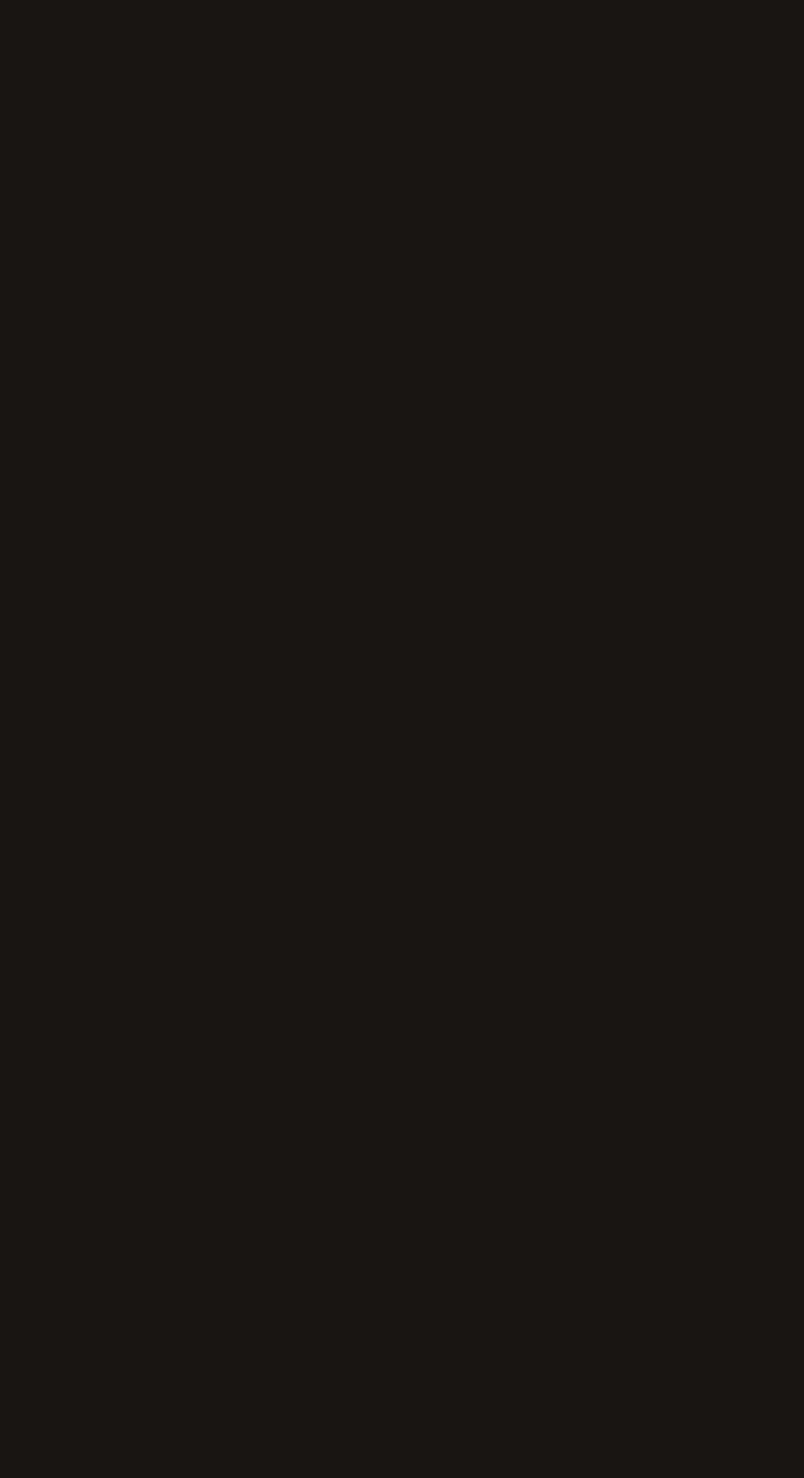
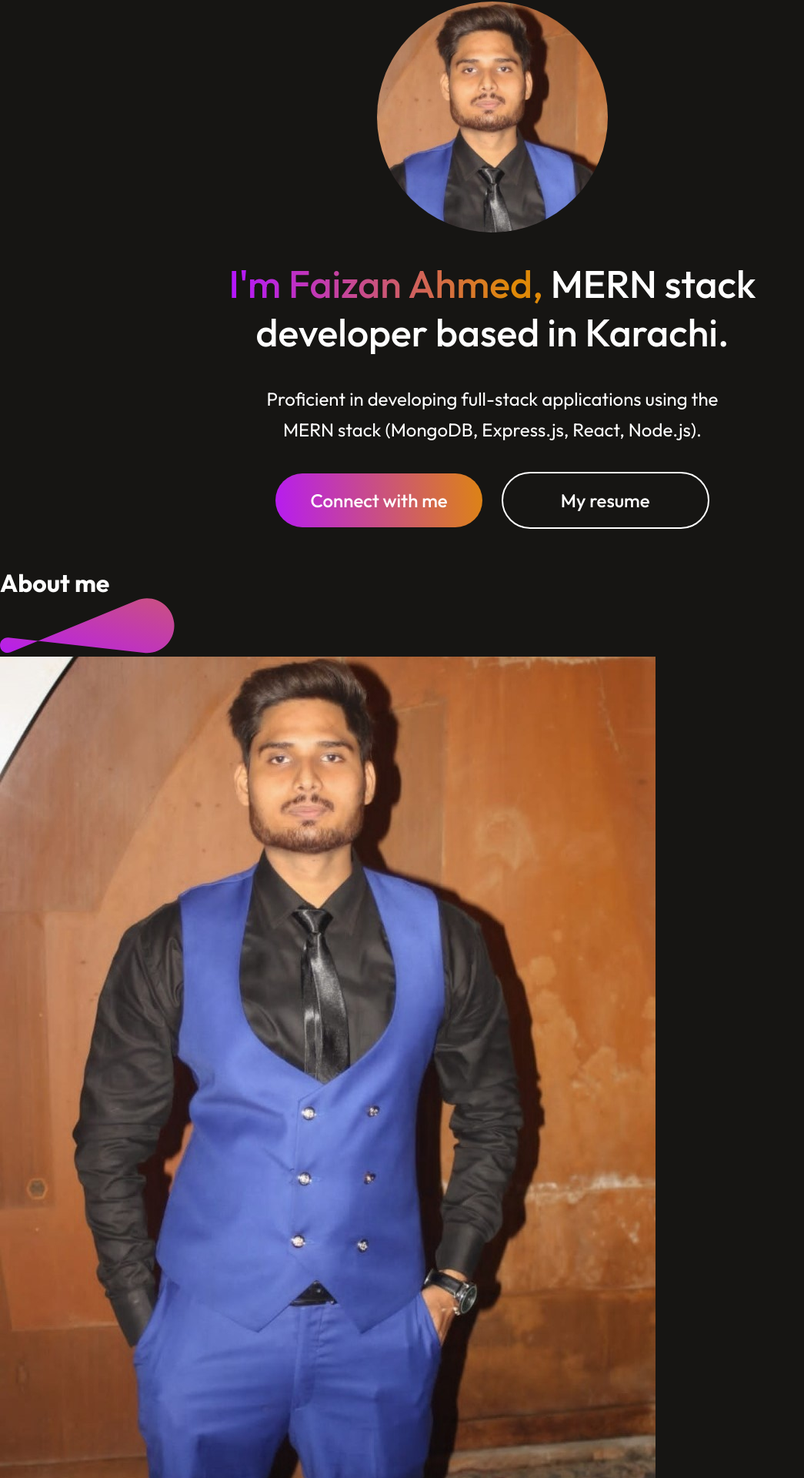
Before and after one commit to Faixan6190/Portfolio, a React (Vite) app: page / in a window 1280 px wide. Shown: the part 203-2123 px from the top of the page at 77% size, without its empty margins (0-1045 px from the left). Before the commit the page ends 820 px from the top, so only its background shows below. Built offline with nearby package versions, Linux system fonts and the light colour scheme.

Commit message:
About section

```diff
--- a/src/App.jsx
+++ b/src/App.jsx
@@ -1,10 +1,12 @@
 import React from "react";
-import { Navbar } from "./components";
+import { About, Hero, Navbar } from "./components";
 
 const App = () => {
   return (
     <>
       <Navbar />
+      <Hero />
+      <About />
     </>
   );
 };
--- /dev/null
+++ b/src/components/About/About.jsx
@@ -0,0 +1,32 @@
+import React from "react";
+import "./About.css";
+import theme_pattern from "../../assets/theme_pattern.svg";
+import about_profile from "../../assets/about_profile.jpg";
+
+const About = () => {
+  return (
+    <div className="about">
+      <div className="about-title">
+        <h1>About me</h1>
+        <img src={theme_pattern} alt="" />
+      </div>
+      <div className="about-sections">
+        <div className="about-left">
+          <img src={about_profile} alt="about_profile" />
+        </div>
+        <div className="about-right">
+          <div className="about-para">
+            <p>
+              MERN Stack, a popular full-stack JavaScript framework, consists of MongoDB, Express.js, React, and Node.js. This
+              combination allows developers to build scalable, high-performance web applications using a single programming
+              language across both the client and server sides.
+            </p>
+            <p></p>
+          </div>
+        </div>
+      </div>
+    </div>
+  );
+};
+
+export default About;
--- /dev/null
+++ b/src/components/Hero/Hero.css
@@ -0,0 +1,59 @@
+.hero {
+  display: flex;
+  align-items: center;
+  flex-direction: column;
+  gap: 35px;
+}
+.hero img {
+  margin-top: 100px;
+  width: 300px;
+  height: 300px;
+  border-radius: 50%;
+  object-fit: cover;
+}
+.hero h1 {
+  text-align: center;
+  width: 70%;
+  font-size: 50px;
+  font-weight: 500;
+}
+.hero h1 span {
+  background: linear-gradient(270deg, #df8908 10%, #b415ff 100%);
+  background-clip: text;
+  -webkit-background-clip: text;
+  -webkit-text-fill-color: transparent;
+}
+.hero p {
+  width: 50%;
+  text-align: center;
+  font-size: 24px;
+  line-height: 40px;
+}
+.hero-action {
+  display: flex;
+  align-items: center;
+  gap: 25px;
+  font-size: 24px;
+  font-weight: 500;
+  margin-bottom: 50px;
+}
+.hero-connect {
+  padding: 20px 45px;
+  /* padding: 25px 45px; */
+  border-radius: 50px;
+  background: linear-gradient(264deg, #df8908 -5.09%, #b415ff 106.28%);
+  cursor: pointer;
+}
+.hero-resume {
+  padding: 20px 75px;
+  /* padding: 25px 75px; */
+  border-radius: 50px;
+  border: 2px solid #fff;
+  cursor: pointer;
+}
+.hero-connect:hover {
+  border: 2px solid white;
+}
+.hero-resume:hover {
+  border-color: #b415ff;
+}
--- /dev/null
+++ b/src/components/Hero/Hero.jsx
@@ -0,0 +1,23 @@
+import React from "react";
+import "./Hero.css";
+import profile_img from "../../assets/profile_img.svg";
+import PROFILE from "../../assets/Profile.jpg";
+
+const Hero = () => {
+  return (
+    <div className="hero">
+      {/* <img src={profile_img} alt="profile_img" /> */}
+      <img src={PROFILE} alt="profile_img" />
+      <h1>
+        <span>I'm Faizan Ahmed,</span> MERN stack developer based in Karachi.
+      </h1>
+      <p>Proficient in developing full-stack applications using the MERN stack (MongoDB, Express.js, React, Node.js).</p>
+      <div className="hero-action">
+        <div className="hero-connect">Connect with me</div>
+        <div className="hero-resume">My resume</div>
+      </div>
+    </div>
+  );
+};
+
+export default Hero;
--- a/src/components/index.js
+++ b/src/components/index.js
@@ -1,3 +1,5 @@
 import Navbar from "./Navbar/Navbar";
+import Hero from "./Hero/Hero";
+import About from "./About/About";
 
-export { Navbar };
+export { Navbar, Hero, About };
```
Also changed, not shown: src/assets/Profile.jpg (added), src/assets/about_profile.jpg (added), src/components/About/About.css (added).
